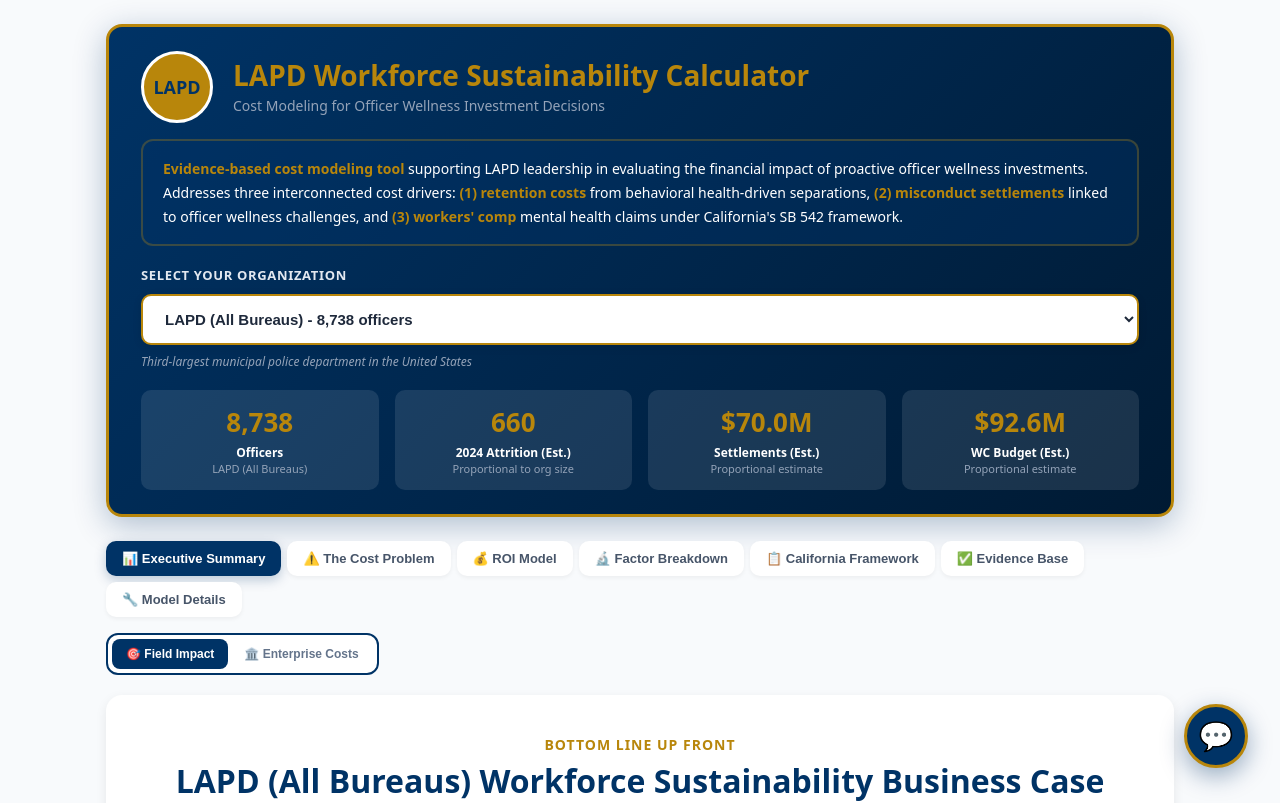
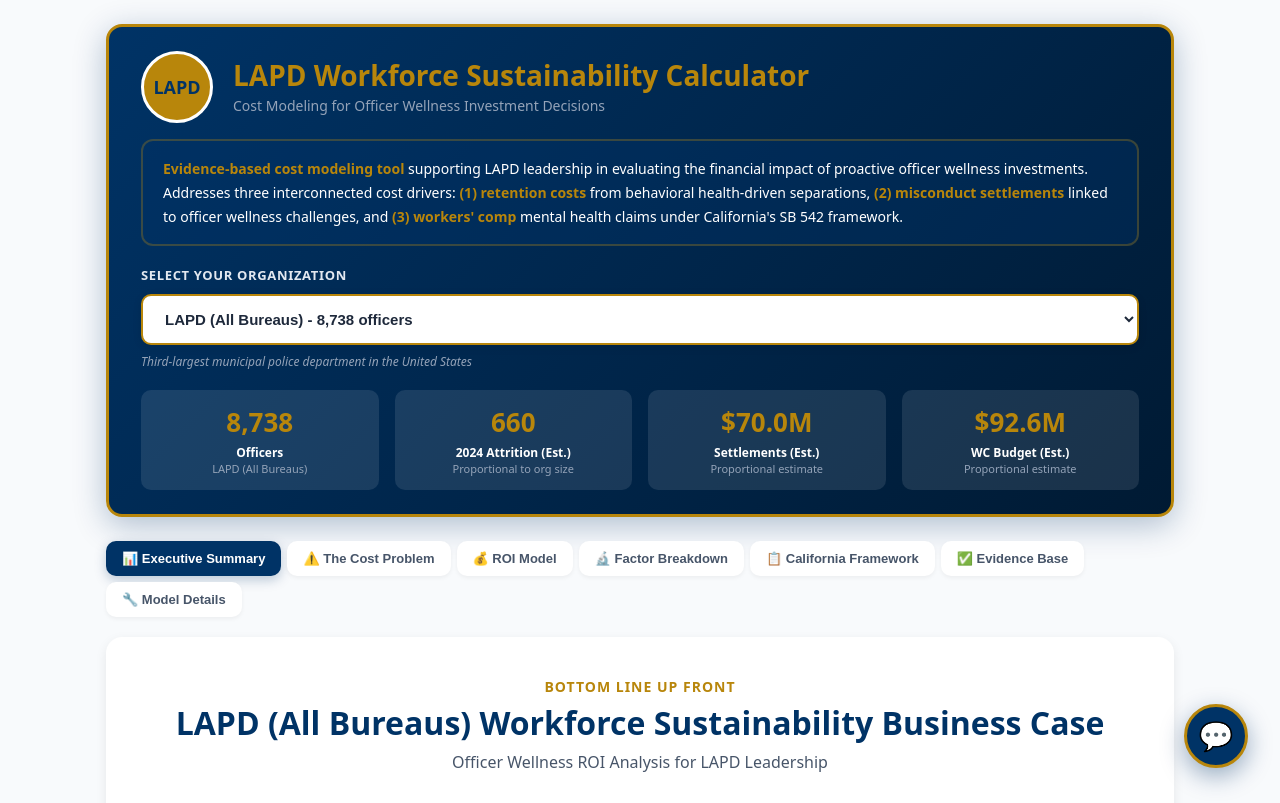
Before and after one commit to scottrsmith-bu/lapd-roi-calculator, a React (Vite) app: page / in a window 1280 px wide. Shown: the top 803 px of the page. Built offline with nearby package versions, Linux system fonts and the light colour scheme.

Commit message:
Update App.jsx

```diff
--- a/src/App.jsx
+++ b/src/App.jsx
@@ -312,10 +312,12 @@ const LAPDDashboard = () => {
               </button>
             ))}
           </div>
+          {activeTab === 'cost-problem' && (
           <div style={{display: 'flex', gap: 2, alignItems: 'center', background: 'white', borderRadius: 12, padding: 4, border: `2px solid ${T.color.blue}`}}>
             <button onClick={() => setViewMode('field')} style={{ padding: '8px 14px', fontSize: 12, fontWeight: 700, border: 'none', borderRadius: 8, cursor: 'pointer', background: viewMode === 'field' ? T.color.blue : 'transparent', color: viewMode === 'field' ? 'white' : '#64748b' }}>🎯 Field Impact</button>
             <button onClick={() => setViewMode('enterprise')} style={{ padding: '8px 14px', fontSize: 12, fontWeight: 700, border: 'none', borderRadius: 8, cursor: 'pointer', background: viewMode === 'enterprise' ? T.color.blue : 'transparent', color: viewMode === 'enterprise' ? 'white' : '#64748b' }}>🏛️ Enterprise Costs</button>
           </div>
+          )}
         </div>
 
         {/* ===== TAB 0: EXECUTIVE SUMMARY ===== */}
@@ -1260,7 +1262,7 @@ const LAPDDashboard = () => {
                     <div style={{display: 'flex', flexDirection: 'column', gap: 12, fontSize: 13, color: T.color.slate600, lineHeight: 1.6}}>
                       <div style={{display: 'flex', gap: 8}}>
                         <span style={{minWidth: 12, height: 12, borderRadius: '50%', background: T.color.green, marginTop: 4}}></span>
-                        <div><strong>LAPD Account Planning Brief (2025):</strong> 8,738 sworn officers, 762 short of 9,500 target, 660 officers lost in 2024</div>
+                        <div><strong>LAPD Account Planning Brief (2025):</strong> 8,738 sworn officers, 762 short of 9,500 target, 660 officers lost in 2024 <a href="https://www.lapdonline.org/office-of-the-chief-of-police/" target="_blank" rel="noreferrer" style={{color: '#2563eb', textDecoration: 'underline', fontWeight: 600, marginLeft: 4}}>View Source ↗</a></div>
                       </div>
                       <div style={{display: 'flex', gap: 8}}>
                         <span style={{minWidth: 12, height: 12, borderRadius: '50%', background: T.color.green, marginTop: 4}}></span>
```
